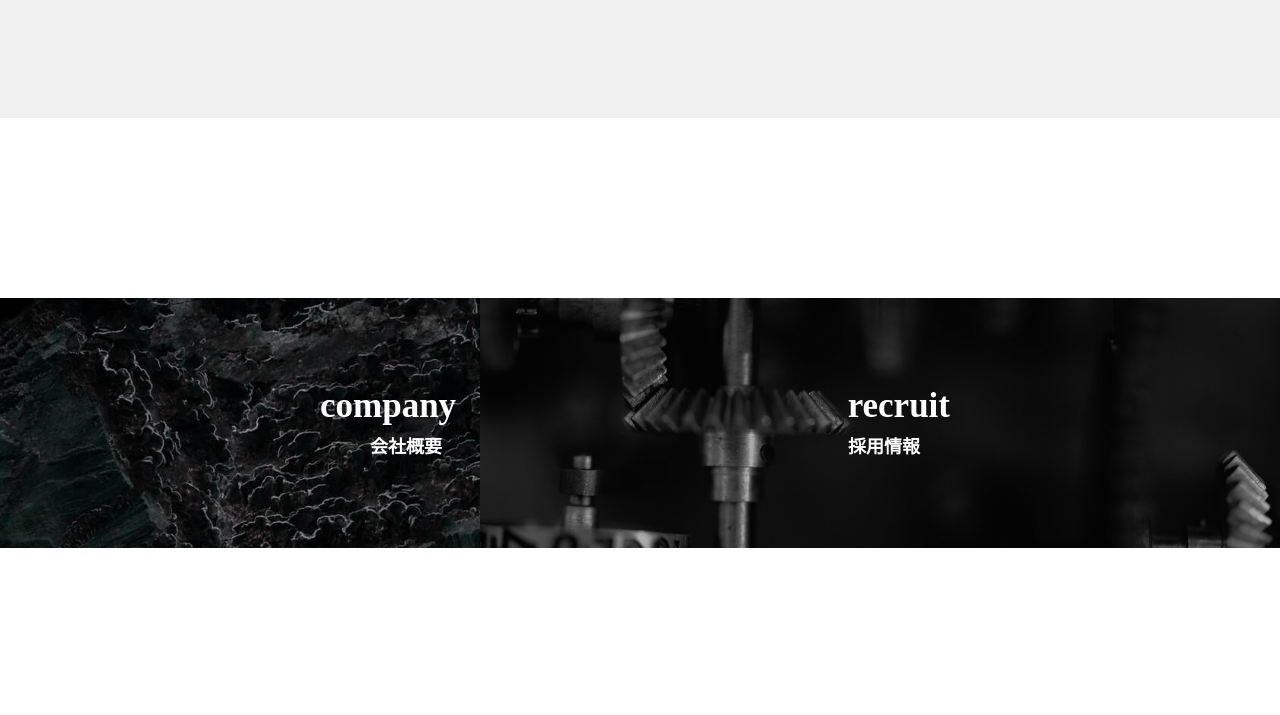
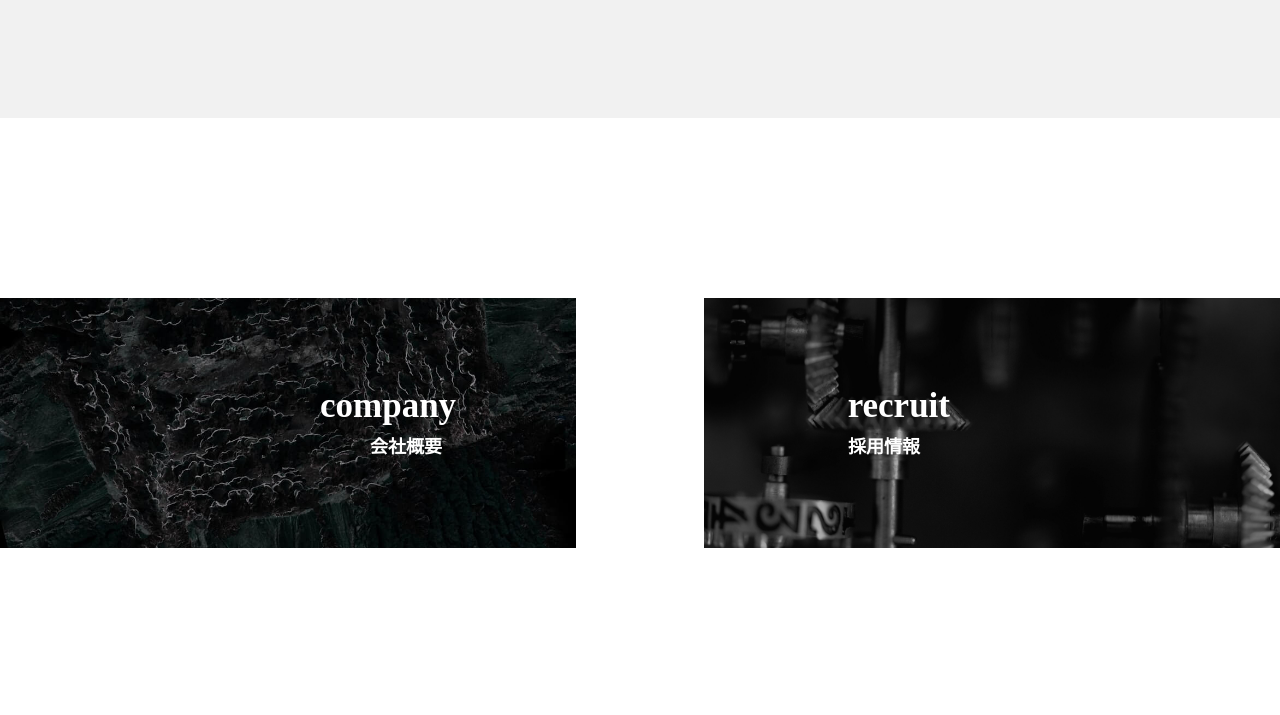
Before and after one commit to ni-shi-ko/20210302_nishide, a plain HTML site: page index.html in a window 1280 px wide. Shown: the part 2973-3688 px from the top of the page. Drawn offline with Linux system fonts and the light colour scheme.

Commit message:
Update style.css

```diff
--- a/css/style.css
+++ b/css/style.css
@@ -168,7 +168,7 @@
 }
 .company_img,
 .recruit_img {
-  width: 800px;
+  width: 45%;
   height: 250px;
   object-fit: cover;
 }
@@ -239,6 +239,7 @@
 /* contact */
 #contact {
   height: 600px;
+  margin:0 auto;
   background-image: url(../img/contact-bg.jpg);
   background-size: cover;
   background-position: center;
```
